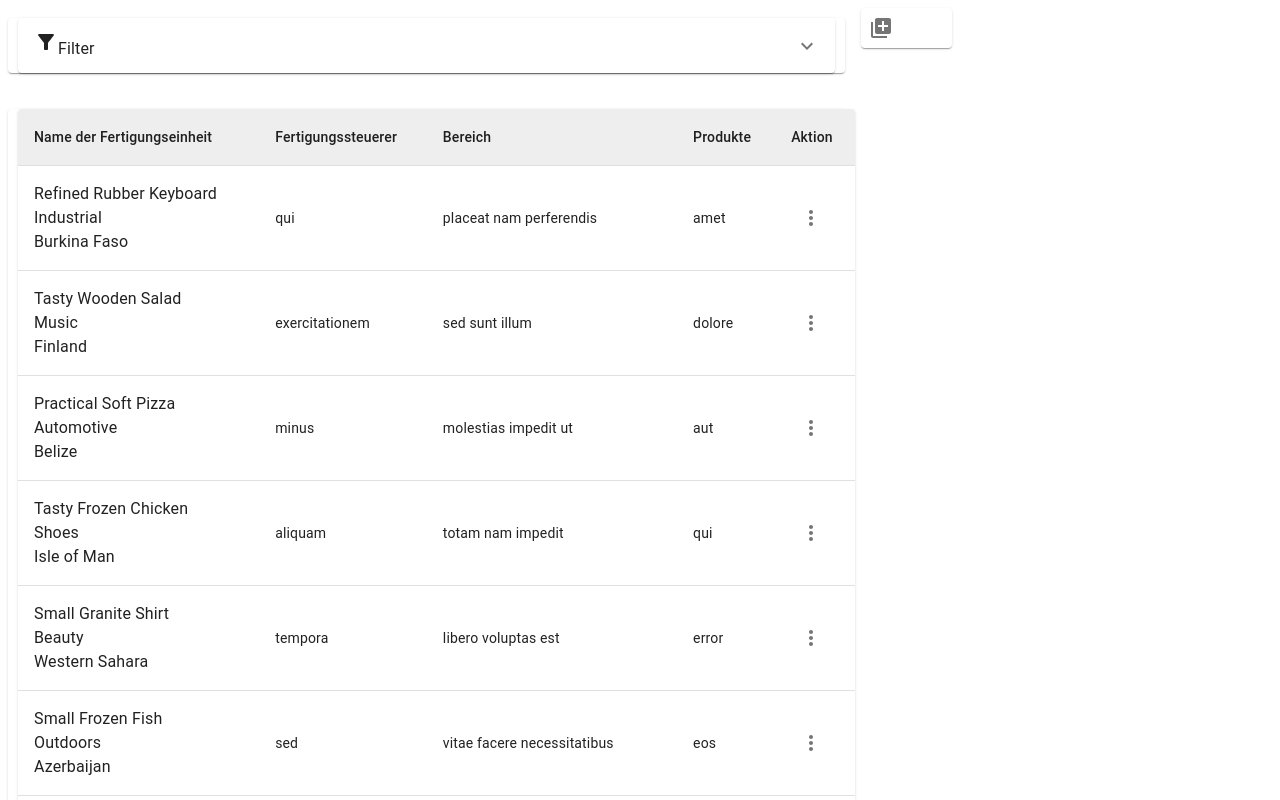
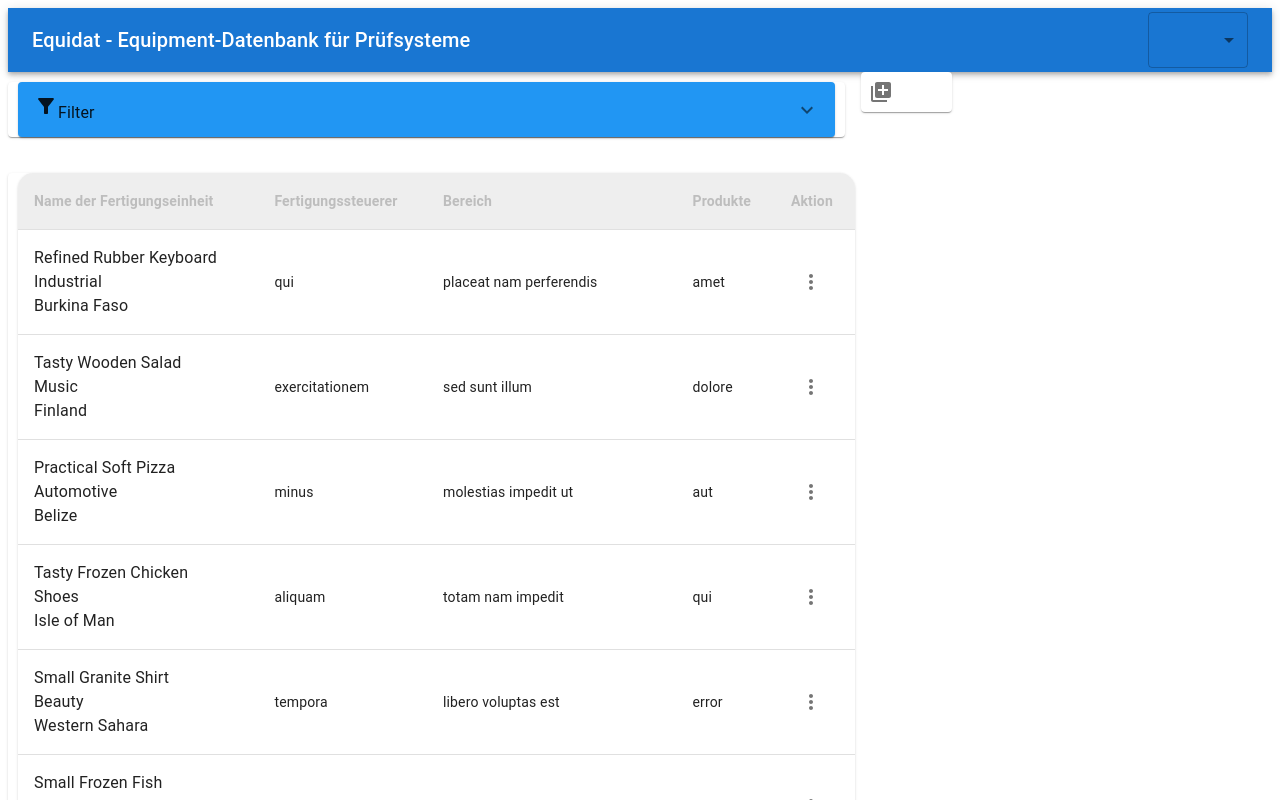
Before and after one commit to DerKarums/EquiDatApp, a React (Create React App) app in the folder frontend/: page /manufacturingUnits in a window 1280 px wide. Shown: the top 800 px of the page. Built offline with nearby package versions, Linux system fonts and the light colour scheme.

Commit message:
EQ-90 add HeaderBar to NavigationComponent

```diff
--- a/frontend/src/App.tsx
+++ b/frontend/src/App.tsx
@@ -1,38 +1,14 @@
 import React from 'react';
+import { BrowserRouter } from "react-router-dom";
 import Frame from './components/Frame';
-import { BrowserRouter, Route, Switch } from "react-router-dom";
-import ManufacturingUnitsComponent from './components/Unit-App';
-import DetailKomponente from './components/DetailKomponente';
-import ManufacturingUnitDetail from './components/DetailFertigungssystem';
-import DetailTestsystem from './components/DetailTestsystem';
+import NavigationComponent from './components/NavigationComponent';
+import HeaderBar from './components/shared/frame/HeaderBar';
 
 function App() {
 
   return (
     <BrowserRouter>
-      <Switch>
-        <Route path="/manufacturingUnits">
-          <ManufacturingUnitsComponent />
-        </Route>
-        <Route path="/testSystems">
-          <ManufacturingUnitsComponent />  {/* TODO */ }
-        </Route>
-        <Route path="/components">
-          <ManufacturingUnitsComponent /> {/* TODO */ }
-        </Route>
-
-        <Route path="/component/:componentId">
-          <DetailKomponente /> {/* TODO */ }
-        </Route>
-
-        <Route path="/testSystem/:testSystemId">
-          <DetailTestsystem /> {/* TODO */ }
-        </Route>
-
-        <Route path="/manufacturingUnit/:manufacturingUnitId">
-          <ManufacturingUnitDetail /> {/* TODO */ }
-        </Route>
-      </Switch>
+      <NavigationComponent />
     </BrowserRouter>
   );
 } export default App;
--- a/frontend/src/components/Frame.tsx
+++ b/frontend/src/components/Frame.tsx
@@ -1,15 +1,22 @@
-import { makeStyles } from '@material-ui/core';
+import { makeStyles, Switch } from '@material-ui/core';
 import { AppBar, Box, FormControl, Grid, MenuItem, Select, SelectChangeEvent, Tab, Tabs, Toolbar, Typography } from '@mui/material';
 import * as React from 'react';
 import DetailFertigungssystem from './DetailFertigungssystem';
 import DetailTestsystem from './DetailTestsystem';
 import DetailKomponente from './DetailKomponente';
 import App from './Unit-App';
+import HeaderBar from './shared/frame/HeaderBar';
 
 interface TabPanelProps {
   children?: React.ReactNode;
   index: number;
   value: number;
+}
+
+interface FrameProps {
+  children?: React.ReactNode;
+  language: string,
+  setLanguage(language: string): void;
 }
 
 function TabPanel(props: TabPanelProps) {
@@ -39,49 +46,25 @@ function a11yProps(index: number) {
   };
 }
 
-function Frame() {
-  const [language, setLanguage] = React.useState('');
+function Frame({ language, setLanguage }: FrameProps) {
 
-  const handleChangeFirst = (event: SelectChangeEvent) => {
-    setLanguage(event.target.value as string);
-  };
   const [value, setValue] = React.useState(0);
 
   const handleChangeSecond = (event: React.SyntheticEvent, newValue: number) => {
     setValue(newValue);
   };
   return (
+    <>
       <Box sx={{ flexGrow: 1 }}>
-      <AppBar position="static">
-        <Toolbar>
-          <Typography variant="h6" component="div" sx={{ flexGrow: 1 }}>
-            Equidat - Equipment-Datenbank für Prüfsysteme
-          </Typography>
-          <Box sx={{ minWidth: 100 }}>
-            <FormControl fullWidth>
-              <Select
-                labelId="demo-simple-select-label"
-                id="demo-simple-select"
-                value={language}
-                label="Language"
-                onChange={handleChangeFirst}
-              >
-                <MenuItem value={1} sx={{ minWidth: 100 }}>Deutsch</MenuItem>
-              <MenuItem value={2} sx={{ minWidth: 100 }}>English</MenuItem>
-              </Select>
-            </FormControl>
-          </Box>
-        </Toolbar>
-      </AppBar>
         <Grid container spacing={1}>
           <Grid item xs={1}>
           </Grid>
           <Grid item xs={10}>
             <Box sx={{ borderBottom: 1, borderColor: 'divider' }}>
               <Tabs value={value} onChange={handleChangeSecond} aria-label="basic tabs example">
-              <Tab label="Fertigungssysteme" {...a11yProps(0)} sx={{ minWidth: 200 }}/>
-              <Tab label="Testsysteme" {...a11yProps(1)} sx={{ minWidth: 200 }}/>
-              <Tab label="Komponenten" {...a11yProps(2)} sx={{ minWidth: 200 }}/>
+                <Tab label="Fertigungssysteme" {...a11yProps(0)} sx={{ minWidth: 200 }} />
+                <Tab label="Testsysteme" {...a11yProps(1)} sx={{ minWidth: 200 }} />
+                <Tab label="Komponenten" {...a11yProps(2)} sx={{ minWidth: 200 }} />
               </Tabs>
             </Box>
             <TabPanel value={value} index={0}>
@@ -98,6 +81,7 @@ function Frame() {
           </Grid>
         </Grid>
       </Box>
+    </>
   );
 }
 
--- /dev/null
+++ b/frontend/src/components/NavigationComponent.tsx
@@ -0,0 +1,45 @@
+import React from 'react';
+import { Route, Switch } from "react-router-dom";
+import ManufacturingUnitDetail from './DetailFertigungssystem';
+import DetailKomponente from './DetailKomponente';
+import DetailTestsystem from './DetailTestsystem';
+import Frame from './Frame';
+import HeaderBar from './shared/frame/HeaderBar';
+import ManufacturingUnitsComponent from './Unit-App';
+
+function NavigationComponent() {
+    const [language, setLanguage] = React.useState('');
+
+    return (
+        <>
+            <HeaderBar language={language} setLanguage={setLanguage} />
+            <Switch>
+                <Route path="/manufacturingUnits">
+                    <ManufacturingUnitsComponent />
+                </Route>
+                <Route path="/testSystems">
+                    <ManufacturingUnitsComponent />  {/* TODO */}
+                </Route>
+                <Route path="component">
+                    <ManufacturingUnitsComponent /> {/* TODO */}
+                </Route>
+
+                <Route path="/component/:componentId">
+                    <DetailKomponente /> {/* TODO */}
+                </Route>
+
+                <Route path="/testSystem/:testSystemId">
+                    <DetailTestsystem /> {/* TODO */}
+                </Route>
+
+                <Route path="/manufacturingUnit/:manufacturingUnitId">
+                    <ManufacturingUnitDetail /> {/* TODO */}
+                </Route>
+
+                <Route path="">
+                    <Frame language={language} setLanguage={setLanguage} /> { /* For testing purposes only */}
+                </Route>
+            </Switch>
+        </>
+    );
+} export default NavigationComponent;
--- /dev/null
+++ b/frontend/src/components/shared/frame/HeaderBar.tsx
@@ -0,0 +1,37 @@
+import { AppBar, Box, FormControl, MenuItem, Select, SelectChangeEvent, Toolbar, Typography } from '@mui/material';
+
+interface HeaderBarProps {
+    language: string;
+    setLanguage(language: string): void;
+}
+const HeaderBar = ({ language, setLanguage }: HeaderBarProps) => {
+
+    const handleChangeFirst = (event: SelectChangeEvent) => {
+        setLanguage(event.target.value as string);
+    };
+
+    return (<AppBar position="static">
+        <Toolbar>
+            <Typography variant="h6" component="div" sx={{ flexGrow: 1 }}>
+                Equidat - Equipment-Datenbank für Prüfsysteme
+            </Typography>
+            <Box sx={{ minWidth: 100 }}>
+                <FormControl fullWidth>
+                    <Select
+                        labelId="demo-simple-select-label"
+                        id="demo-simple-select"
+                        value={language}
+                        label="Language"
+                        onChange={handleChangeFirst}
+                    >
+                        <MenuItem value={1} sx={{ minWidth: 100 }}>Deutsch</MenuItem>
+                        <MenuItem value={2} sx={{ minWidth: 100 }}>English</MenuItem>
+                    </Select>
+                </FormControl>
+            </Box>
+        </Toolbar>
+    </AppBar>
+    )
+}
+
+export default HeaderBar;
```
Lines whose indentation alone changed are shown as unchanged.
